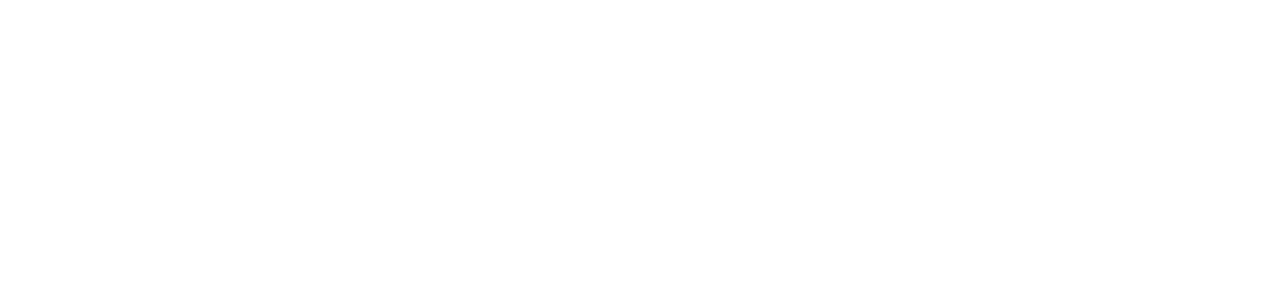
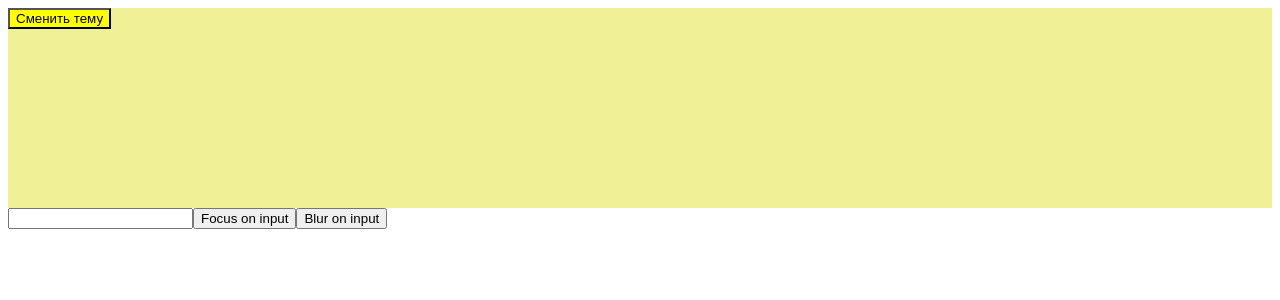
Before and after one commit to BurkovskayaAD/FE60-onlREACT, a React (Create React App) app: page / in a window 1280 px wide. Shown: the top 300 px of the page. Built offline with nearby package versions, Linux system fonts and the light colour scheme; the HTML template or start-up script is replaced by a standard one.

Commit message:
add lesson-43

```diff
--- a/src/App.tsx
+++ b/src/App.tsx
@@ -1,9 +1,17 @@
 import './App.css';
+import Context from './components/Context/Context';
+import Test from './components/Test/Test';
+import Ref from './components/Ref/Ref';
+import ExampleContext from './providers/ExampleContext';
 
 function App() {
   return (
     <>
-
+    <ExampleContext>
+      <Context></Context>
+      <Test></Test>
+    </ExampleContext>
+    <Ref></Ref>
     </>
 
   );
--- /dev/null
+++ b/src/components/Context/Context.css
@@ -0,0 +1,19 @@
+.container-ligth {
+    width: 100%;
+    height: 200px;
+    background-color: rgb(240, 240, 150);
+}
+
+.container-dark {
+    width: 100%;
+    height: 200px;
+    background-color: rgb(45, 45, 45);
+}
+
+.button-ligth {
+    background-color: rgb(255, 255, 0);
+}
+
+.button-dark {
+    background-color: rgb(255, 255, 255);
+}
--- /dev/null
+++ b/src/components/Context/Context.tsx
@@ -0,0 +1,23 @@
+import { useContext } from 'react';
+import './Context.css'
+import { myContext } from '../../providers/ExampleContext';
+
+function Context() {
+
+    const [color, setColor] = useContext(myContext);
+
+    function changeColor() {
+        setColor(color === "ligth" ? "dark" : "ligth")
+        console.log(color)
+    }
+
+    return (
+        <>
+        <div className={`container-${color}`}>
+            <button className={`button-${color}`} onClick={changeColor}>Сменить тему</button>
+        </div>
+        </>
+     );
+}
+
+export default Context;
--- /dev/null
+++ b/src/components/Ref/Ref.tsx
@@ -0,0 +1,24 @@
+import { useRef } from "react";
+
+function Ref() {
+
+    const inputRef = useRef<HTMLInputElement>(null)
+
+    function handleClick() {
+        inputRef.current?.focus();
+    }
+
+    function handleClickk() {
+        inputRef.current?.blur();
+    }
+
+    return (
+        <>
+        <input ref={inputRef} />
+        <button onClick={handleClick}>Focus on input</button>
+        <button onClick={handleClickk}>Blur on input</button>
+        </>
+     );
+}
+
+export default Ref;
--- /dev/null
+++ b/src/components/Test/Test.tsx
@@ -0,0 +1,14 @@
+import { useContext } from "react";
+import { myContext } from "../../providers/ExampleContext";
+
+function Test() {
+
+    const context = useContext(myContext)
+    console.log(context)
+
+    return (
+        <></>
+     );
+}
+
+export default Test;
--- /dev/null
+++ b/src/providers/ExampleContext.tsx
@@ -0,0 +1,22 @@
+import { createContext, PropsWithChildren, useState } from "react";
+
+type TContext = [string, (color: string) => void];
+
+
+
+
+export const myContext = createContext<TContext>(['', () => {}]);
+
+function ExampleContext({children} : PropsWithChildren<{}>) {
+    const [color, setColor] = useState("ligth")
+    return ( <>
+        <myContext.Provider value={[color, setColor]}>
+            {children}
+        </myContext.Provider>
+    </> );
+}
+
+
+
+
+export default ExampleContext;
```
